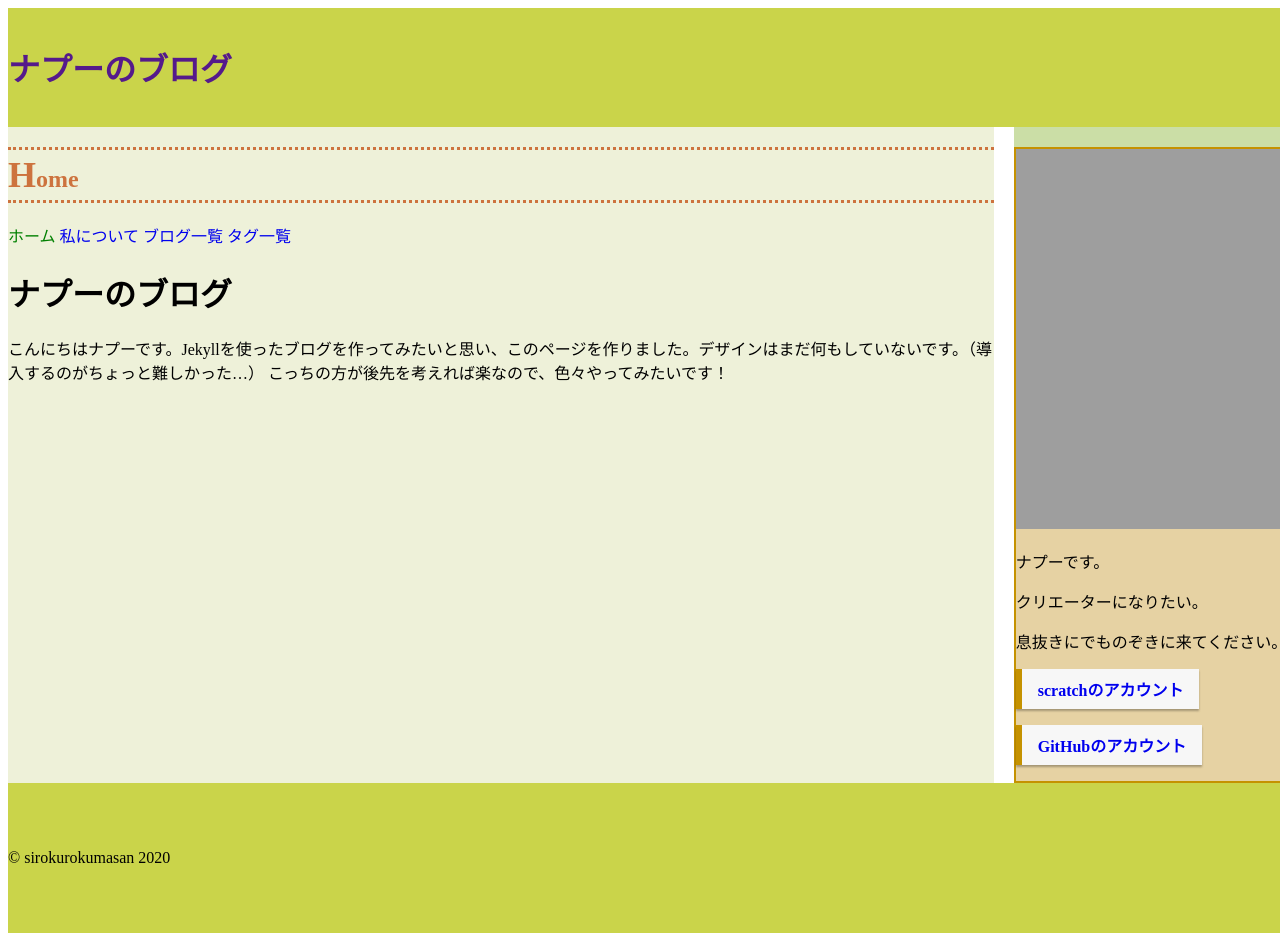
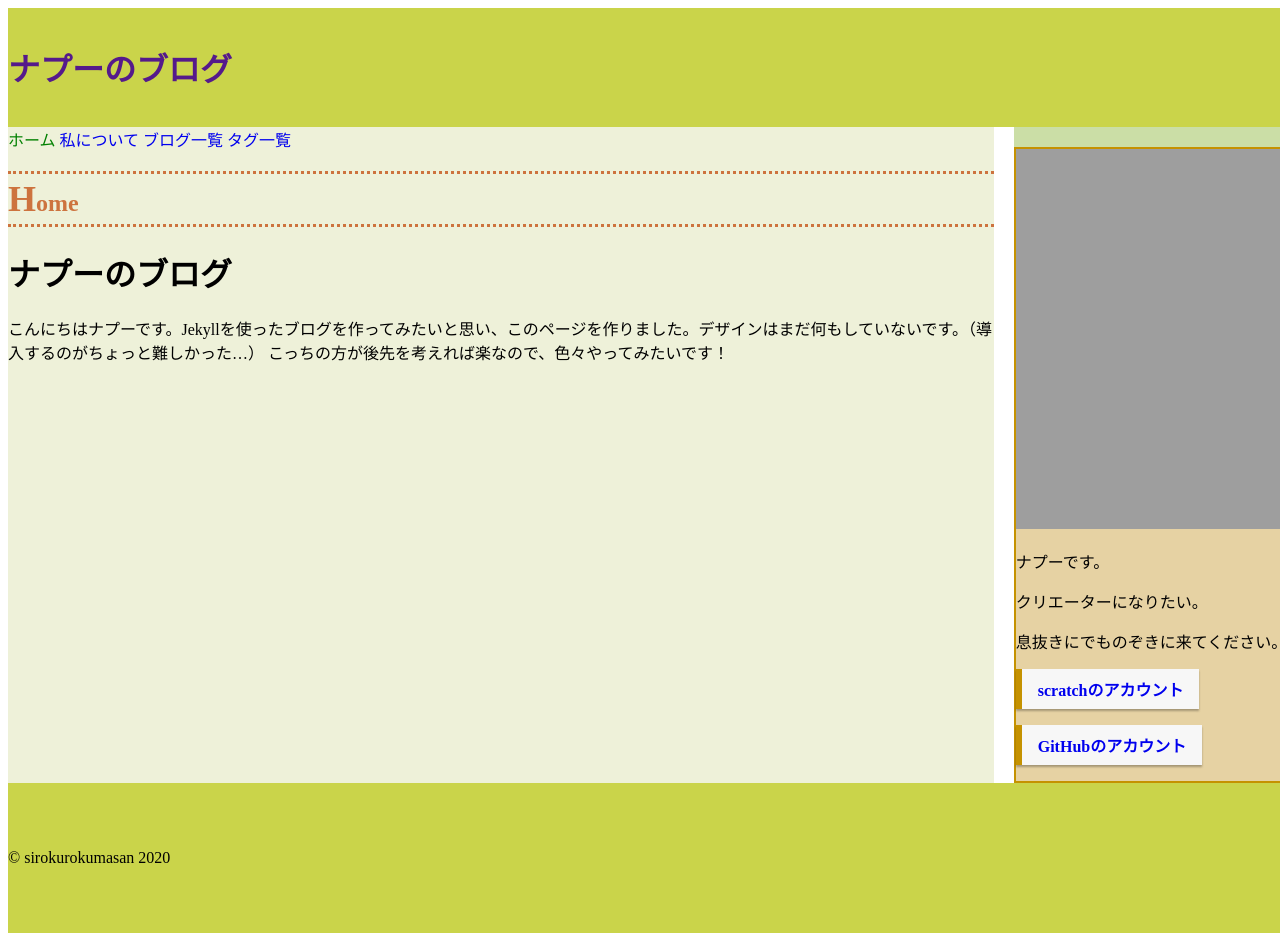
Before and after one commit to sirokurokumasan/sirokurokumasan.github.io, a Jekyll site: the page built from index.md, in a window 1280 px wide and 941 px high. Built offline with Jekyll 4.4.1, drawn with Linux system fonts in a browser that asks for light colours.

Commit message:
Update default.html

```diff
--- a/_layouts/default.html
+++ b/_layouts/default.html
@@ -12,8 +12,8 @@
 </header>
 <div class="container">
   <main class="main">
+    {% include navigation.html %}
     <h2>{{ page.title }}</h2>
-    {% include navigation.html %}
     {{ content }}
   </main>
   <div class="sidebar">
```
